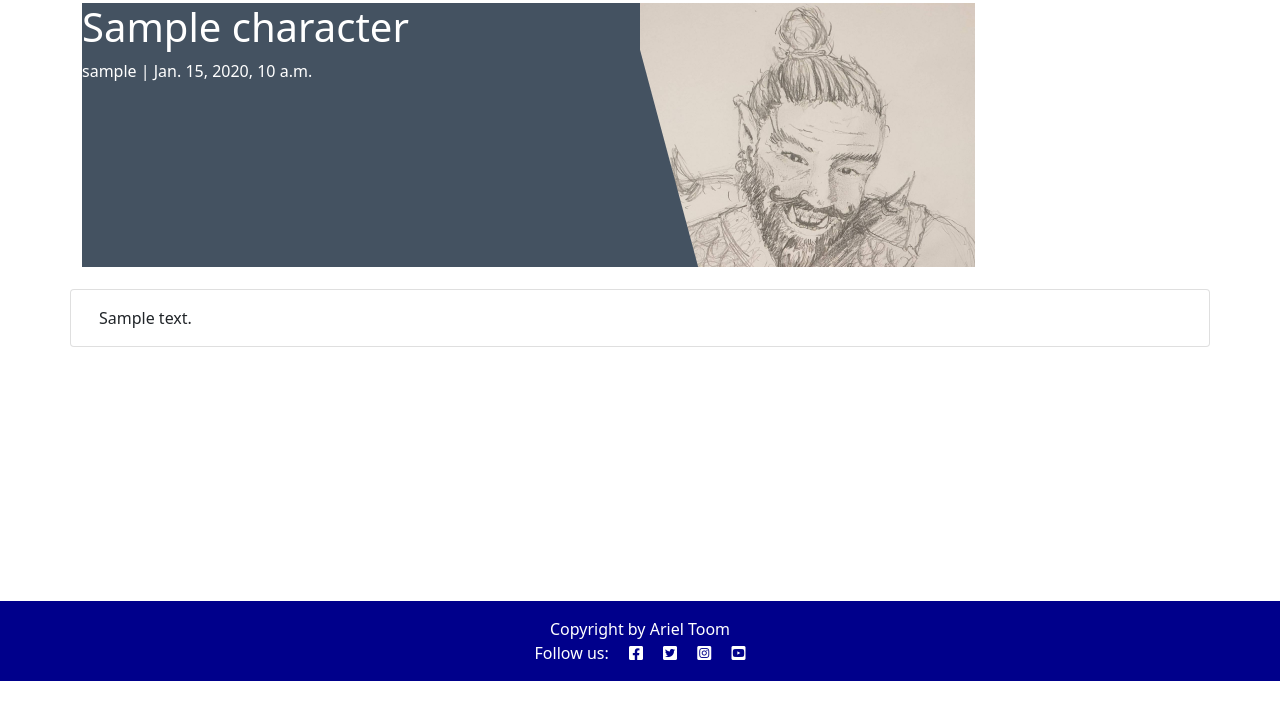
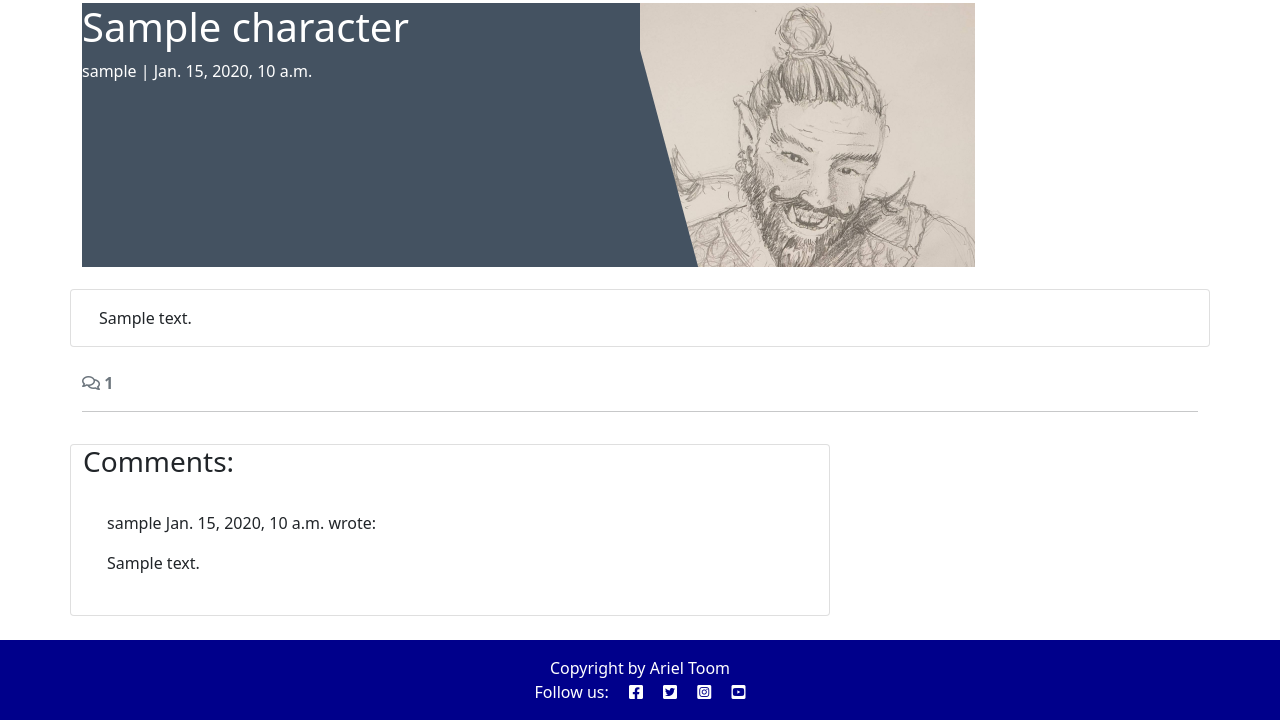
Before and after one commit to reltoom/Character-Ideas, a Django app: a page that uses idea/templates/idea/character_detail.html in a window 1280 px wide. Shown: the part 119-839 px from the top of the page. Before the commit the page ends 800 px from the top, so only its background shows below. Run offline with Django 4.2, Linux system fonts and the light colour scheme; tables that the repository leaves empty hold one stand-in row (values such as "Sample post").

Commit message:
Added display of comments and count
If comment not approved, will not show in count or for others, user will have unapproved grey toned/faded

```diff
--- a/idea/templates/idea/character_detail.html
+++ b/idea/templates/idea/character_detail.html
@@ -29,6 +29,48 @@
             </div>
         </div>
     </div>
+     <!-- Displaying count of comments -->
+  <div class="row">
+    <div class="col-12">
+      <strong class="text-secondary">
+        <i class="far fa-comments"></i> {{ comment_count }}
+      </strong>
+    </div>
+    <div class="col-12">
+      <hr>
+    </div>
+  </div>
+  <!-- Displaying Comments -->
+  <div class="row">
+    <div class="col-md-8 card mb-4  mt-3 ">
+      <h3>Comments:</h3>
+      <div class="card-body">
+        <!-- We want a for loop inside the empty control tags
+          to iterate through each comment in comments -->
+        {% for comment in comments %}
+        <div class="p-2 comments
+          {% if not comment.approved and comment.creator == user %}
+          faded{% elif not comment.approved %} d-none{% endif %}">
+          <p class="font-weight-bold">
+            {{ comment.creator }}
+            <span class="font-weight-normal">
+              {{ comment.created_on }}
+            </span> wrote:
+          </p>
+          <div id="comment{{ comment.id }}">
+            {{ comment.body | linebreaks }}
+          </div>
+          {% if not comment.approved and comment.creator == user %}
+          <p class="approval">
+            This comment is waiting to be approved.
+          </p>
+          {% endif %}
+        </div>
+        <!-- Our for loop ends here -->
+        {% endfor %}
+      </div>
+    </div>
+  </div>
 </div>
 
 {% endblock content %}
--- a/idea/views.py
+++ b/idea/views.py
@@ -25,9 +25,13 @@ def character_detail(request, slug):
 
     queryset = Character.objects.filter(status=1)
     character = get_object_or_404(queryset, slug=slug)
+    comments = character.comments.all().order_by("-created_on")
+    comment_count = character.comments.filter(approved=True).count()
 
     return render(
         request,
         "idea/character_detail.html",
-        {"character": character},
+        {"character": character,
+         "comments": comments,
+         "comment_count": comment_count,},
     )
--- a/static/css/style.css
+++ b/static/css/style.css
@@ -59,3 +59,7 @@
     transform: skew(15deg);
     z-index: 100;
 }
+
+.faded {
+    color: rgb(172, 175, 175);
+}
```
